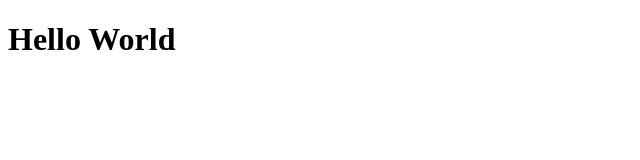
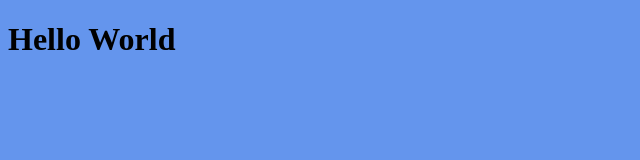
Before and after one commit to 22028Elissa/Task-5, a plain HTML site: page index.html in a window 1280 px wide. Shown: the whole page, without its empty margins (0-640 px from the left). Drawn offline with Linux system fonts and the light colour scheme.

Commit message:
added css

```diff
--- a/index.html
+++ b/index.html
@@ -4,6 +4,7 @@
     <meta charset="UTF-8">
     <meta http-equiv="X-UA-Compatible" content="IE=edge">
     <meta name="viewport" content="width=device-width, initial-scale=1.0">
+    <link rel="stylesheet" href="style.css">
     <title>Document</title>
 </head>
 <body>
--- /dev/null
+++ b/style.css
@@ -0,0 +1,4 @@
+body{
+background-color: cornflowerblue;
+
+}
```
Also changed, not shown: 2 other files.
